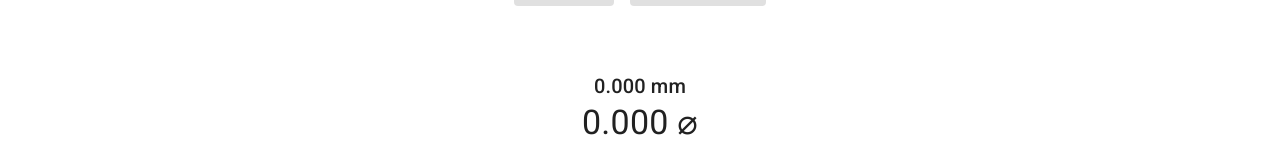
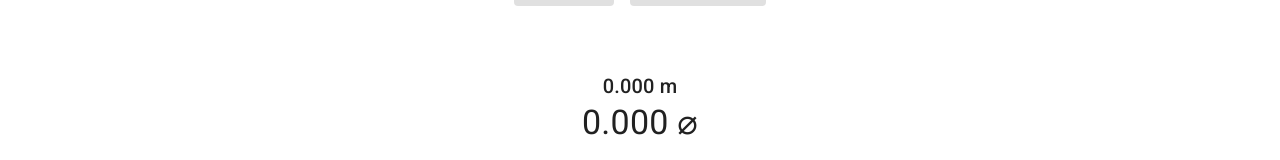
Before and after one commit to battistar/fishing-reel-utils, a React (Create React App) app: page / in a window 1280 px wide. Shown: the part 501-661 px from the top of the page. Built offline with nearby package versions, Linux system fonts and the light colour scheme; a web font is replaced by a local one.

Commit message:
Fix result unit

```diff
--- a/src/components/Result.tsx
+++ b/src/components/Result.tsx
@@ -24,7 +24,7 @@ const Result = (props: ResultProps): JSX.Element => {
   const lineSize = props.result.lineSize.toFixed(3);
 
   const handleCopyClick = (): void => {
-    navigator.clipboard.writeText(`${lineLength} mm - ${lineSize} ⌀`);
+    navigator.clipboard.writeText(`${lineLength} m - ${lineSize} ⌀`);
 
     setOpenSnackbar(true);
   };
@@ -60,7 +60,7 @@ const Result = (props: ResultProps): JSX.Element => {
         <Stack spacing={2}>
           {props.result.type === ResultType.Size ? (
             <Stack alignItems="center">
-              <Typography variant="h6" component="span">{`${lineLength} mm`}</Typography>
+              <Typography variant="h6" component="span">{`${lineLength} m`}</Typography>
               <Typography variant="h4" component="span">
                 {`${lineSize} ⌀`}
               </Typography>
@@ -69,7 +69,7 @@ const Result = (props: ResultProps): JSX.Element => {
             <Stack alignItems="center">
               <Typography variant="h6" component="span">{`${lineSize} ⌀`}</Typography>
               <Typography variant="h4" component="span">
-                {`${lineLength} mm`}
+                {`${lineLength} m`}
               </Typography>
             </Stack>
           )}
```
